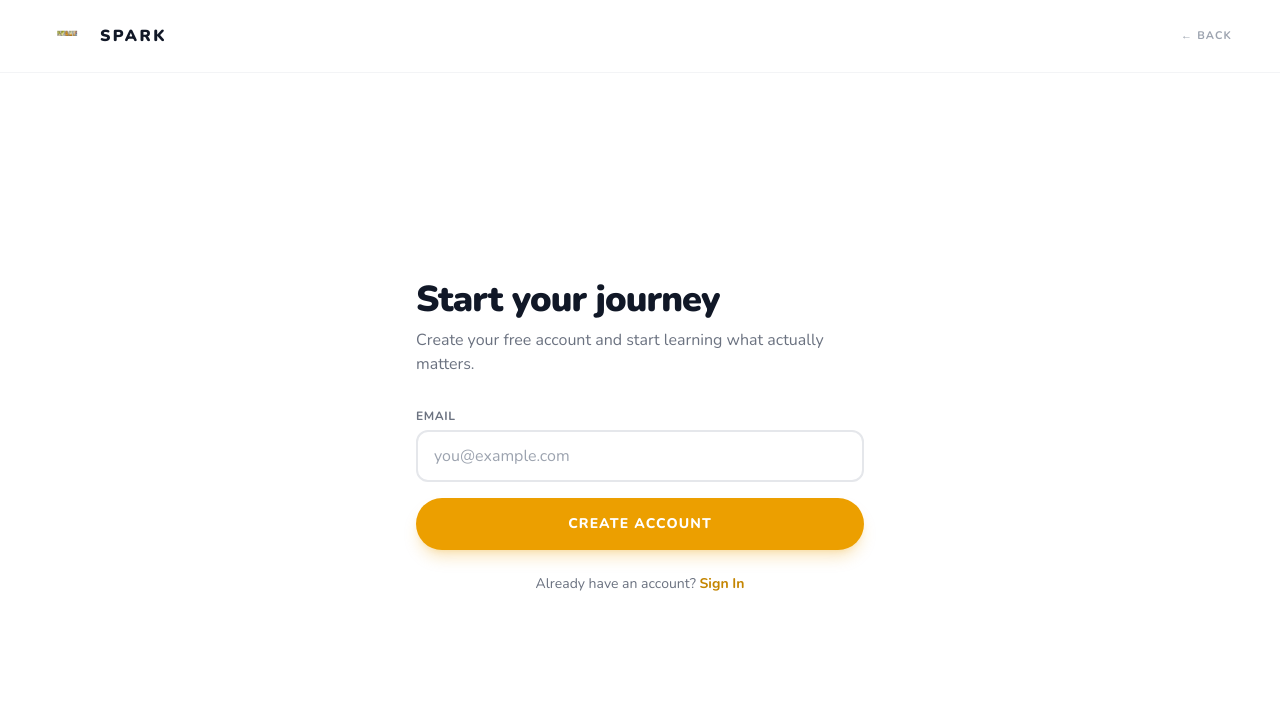
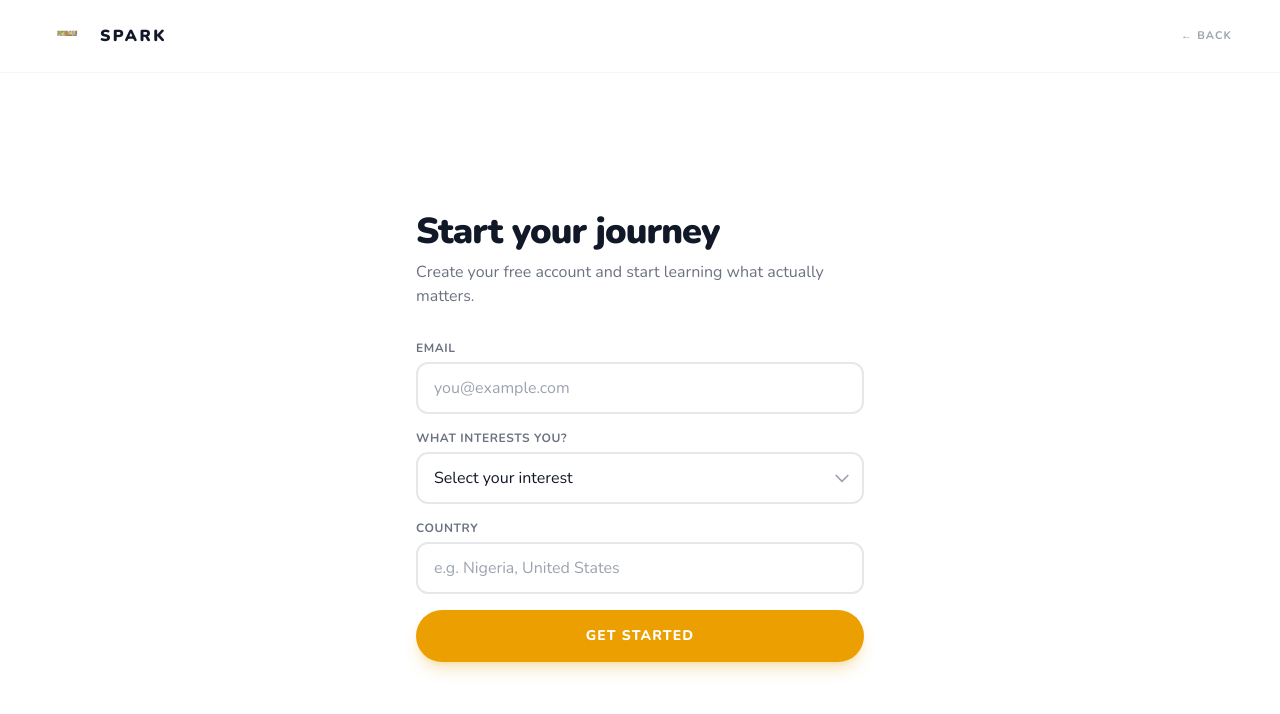
Before and after one commit to Hoshistechcorp/sparkbyibloov, a React (Vite) app: page /spark/auth in a window 1280 px wide. Shown: the top 714 px of the page. Built offline with nearby package versions, Linux system fonts and the light colour scheme; a web font is replaced by a local one.

Commit message:
Enhance auth with interest form
Co-authored-by: Hoshistechcorp <212983171+Hoshistechcorp@users.noreply.github.com>

```diff
--- a/src/pages/SparkAuth.tsx
+++ b/src/pages/SparkAuth.tsx
@@ -1,33 +1,55 @@
 import React, { useState } from 'react';
 import { SEOHead } from '@/components/SEOHead';
-import { motion } from 'framer-motion';
-import { Link, useNavigate } from 'react-router-dom';
+import { motion, AnimatePresence } from 'framer-motion';
+import { Link } from 'react-router-dom';
 import { supabase } from '@/integrations/supabase/client';
 import { toast } from 'sonner';
 import sparkLogo from '@/assets/spark-logo.svg';
 
+const INTEREST_OPTIONS = [
+  'Advanced Event Planning and Management with Creative Event Organizing',
+  'Tourist Guide Professional',
+  'Mixology & Bartending Techniques',
+  'Concierge Services',
+  'Orators / Public Speaking',
+  'Storyteller / Narrative Design',
+  'Visual Storytelling (Photography and Videography)',
+  'DJ/Music Production',
+  'Other (Please specify below)',
+];
+
 const SparkAuth = () => {
-  const [isSignUp, setIsSignUp] = useState(true);
   const [email, setEmail] = useState('');
-  const [password, setPassword] = useState('');
-  const [fullName, setFullName] = useState('');
+  const [interest, setInterest] = useState('');
+  const [otherInterest, setOtherInterest] = useState('');
+  const [country, setCountry] = useState('');
   const [loading, setLoading] = useState(false);
-  const navigate = useNavigate();
+  const [success, setSuccess] = useState(false);
+  const [referralCopied, setReferralCopied] = useState(false);
 
   const handleSubmit = async (e: React.FormEvent) => {
     e.preventDefault();
+    if (!interest) {
+      toast.error('Please select your interest');
+      return;
+    }
+    if (!country.trim()) {
+      toast.error('Please enter your country');
+      return;
+    }
     setLoading(true);
     try {
-      if (isSignUp) {
-        const { error } = await supabase.auth.signUp({ email, password, options: { data: { full_name: fullName }, emailRedirectTo: window.location.origin } });
+      const selectedInterest = interest === 'Other (Please specify below)' ? otherInterest : interest;
+      const { error } = await supabase.auth.signUp({
+        email,
+        password: crypto.randomUUID(),
+        options: {
+          data: { interest: selectedInterest, country: country.trim() },
+          emailRedirectTo: window.location.origin + '/spark',
+        },
+      });
       if (error) throw error;
-        toast.success('Check your email to confirm your account!');
-      } else {
-        const { error } = await supabase.auth.signInWithPassword({ email, password });
-        if (error) throw error;
-        toast.success('Welcome back!');
-        navigate('/spark');
-      }
+      setSuccess(true);
     } catch (error: any) {
       toast.error(error.message);
     } finally {
@@ -35,47 +57,163 @@ const SparkAuth = () => {
     }
   };
 
+  const handleReferFriend = () => {
+    const referralLink = `${window.location.origin}/spark/auth`;
+    const text = `Join Spark and start learning skills that actually matter! Sign up here: ${referralLink}`;
+    if (navigator.share) {
+      navigator.share({ title: 'Join Spark', text, url: referralLink }).catch(() => {});
+    } else {
+      navigator.clipboard.writeText(text).then(() => {
+        setReferralCopied(true);
+        toast.success('Referral link copied!');
+        setTimeout(() => setReferralCopied(false), 3000);
+      });
+    }
+  };
+
   return (
     <>
-      <SEOHead title={isSignUp ? 'Join Spark — Start Learning' : 'Sign In — Spark'} description="Join Spark by iBloov Learning." />
+      <SEOHead title="Join Spark — Start Learning" description="Join Spark by iBloov Learning." />
       <div className="min-h-screen bg-white font-[Nunito] flex flex-col">
         <nav className="flex items-center justify-between px-4 md:px-12 py-3 md:py-4 border-b border-gray-100">
           <Link to="/spark" className="flex items-center gap-2 md:gap-3">
             <img src={sparkLogo} alt="Spark" className="h-8 w-8 md:h-10 md:w-10" />
             <span className="text-sm md:text-base font-black tracking-[0.15em] uppercase text-gray-900">Spark</span>
           </Link>
-          <Link to="/spark" className="text-[11px] tracking-[0.1em] uppercase font-bold text-gray-400 hover:text-[#c48500] transition-colors">
+          <Link to="/spark" className="text-[11px] tracking-[0.1em] uppercase font-bold text-gray-400 hover:text-[#ec9f00] transition-colors">
             ← Back
           </Link>
         </nav>
 
         <div className="flex-1 flex items-center justify-center px-4 md:px-6 py-10 md:py-16">
-          <motion.div initial={{ opacity: 0, y: 30 }} animate={{ opacity: 1, y: 0 }} transition={{ duration: 0.6 }} className="w-full max-w-md">
+          <AnimatePresence mode="wait">
+            {!success ? (
+              <motion.div
+                key="form"
+                initial={{ opacity: 0, y: 30 }}
+                animate={{ opacity: 1, y: 0 }}
+                exit={{ opacity: 0, y: -20 }}
+                transition={{ duration: 0.5 }}
+                className="w-full max-w-md"
+              >
                 <h1 className="text-2xl md:text-4xl font-black tracking-tight text-gray-900 mb-2">
-              {isSignUp ? 'Start your journey' : 'Welcome back'}
+                  Start your journey
                 </h1>
                 <p className="text-sm md:text-base text-gray-500 mb-6 md:mb-8">
-              {isSignUp ? 'Create your free account and start learning what actually matters.' : 'Sign in to continue your learning journey.'}
+                  Create your free account and start learning what actually matters.
                 </p>
 
                 <form onSubmit={handleSubmit} className="space-y-4">
                   <div>
                     <label className="block text-xs font-bold uppercase tracking-wider text-gray-500 mb-1.5">Email</label>
-                <input type="email" value={email} onChange={e => setEmail(e.target.value)} required className="w-full px-4 py-3 border-2 border-gray-200 rounded-xl text-gray-900 focus:border-[#ec9f00] focus:outline-none transition-colors" placeholder="you@example.com" />
+                    <input
+                      type="email"
+                      value={email}
+                      onChange={e => setEmail(e.target.value)}
+                      required
+                      className="w-full px-4 py-3 border-2 border-gray-200 rounded-xl text-gray-900 focus:border-[#ec9f00] focus:outline-none transition-colors"
+                      placeholder="you@example.com"
+                    />
                   </div>
-              <motion.button type="submit" disabled={loading} whileHover={{ scale: 1.02 }} whileTap={{ scale: 0.98 }}
-                className="w-full bg-[#ec9f00] text-white font-extrabold text-sm tracking-[0.08em] uppercase px-8 py-4 rounded-full hover:bg-[#d48e00] transition-all shadow-lg shadow-[#ec9f00]/25 disabled:opacity-50">
-                {loading ? 'Please wait...' : isSignUp ? 'Create Account' : 'Sign In'}
+
+                  <div>
+                    <label className="block text-xs font-bold uppercase tracking-wider text-gray-500 mb-1.5">What interests you?</label>
+                    <div className="relative">
+                      <select
+                        value={interest}
+                        onChange={e => setInterest(e.target.value)}
+                        required
+                        className="w-full px-4 py-3 border-2 border-gray-200 rounded-xl text-gray-900 focus:border-[#ec9f00] focus:outline-none transition-colors appearance-none bg-white pr-10"
+                      >
+                        <option value="" disabled>Select your interest</option>
+                        {INTEREST_OPTIONS.map(opt => (
+                          <option key={opt} value={opt}>{opt}</option>
+                        ))}
+                      </select>
+                      <svg className="absolute right-3 top-1/2 -translate-y-1/2 w-5 h-5 text-gray-400 pointer-events-none" fill="none" viewBox="0 0 24 24" stroke="currentColor">
+                        <path strokeLinecap="round" strokeLinejoin="round" strokeWidth={2} d="M19 9l-7 7-7-7" />
+                      </svg>
+                    </div>
+                  </div>
+
+                  {interest === 'Other (Please specify below)' && (
+                    <motion.div initial={{ opacity: 0, height: 0 }} animate={{ opacity: 1, height: 'auto' }} transition={{ duration: 0.3 }}>
+                      <label className="block text-xs font-bold uppercase tracking-wider text-gray-500 mb-1.5">Please specify</label>
+                      <input
+                        type="text"
+                        value={otherInterest}
+                        onChange={e => setOtherInterest(e.target.value)}
+                        required
+                        className="w-full px-4 py-3 border-2 border-gray-200 rounded-xl text-gray-900 focus:border-[#ec9f00] focus:outline-none transition-colors"
+                        placeholder="Tell us what interests you"
+                      />
+                    </motion.div>
+                  )}
+
+                  <div>
+                    <label className="block text-xs font-bold uppercase tracking-wider text-gray-500 mb-1.5">Country</label>
+                    <input
+                      type="text"
+                      value={country}
+                      onChange={e => setCountry(e.target.value)}
+                      required
+                      className="w-full px-4 py-3 border-2 border-gray-200 rounded-xl text-gray-900 focus:border-[#ec9f00] focus:outline-none transition-colors"
+                      placeholder="e.g. Nigeria, United States"
+                    />
+                  </div>
+
+                  <motion.button
+                    type="submit"
+                    disabled={loading}
+                    whileHover={{ scale: 1.02 }}
+                    whileTap={{ scale: 0.98 }}
+                    className="w-full bg-[#ec9f00] text-white font-extrabold text-sm tracking-[0.08em] uppercase px-8 py-4 rounded-full hover:bg-[#d48e00] transition-all shadow-lg shadow-[#ec9f00]/25 disabled:opacity-50"
+                  >
+                    {loading ? 'Please wait...' : 'Get Started'}
                   </motion.button>
                 </form>
+              </motion.div>
+            ) : (
+              <motion.div
+                key="success"
+                initial={{ opacity: 0, scale: 0.9 }}
+                animate={{ opacity: 1, scale: 1 }}
+                transition={{ duration: 0.5, type: 'spring' }}
+                className="w-full max-w-md text-center"
+              >
+                <div className="w-20 h-20 mx-auto mb-6 rounded-full bg-[#ec9f00]/10 flex items-center justify-center">
+                  <svg className="w-10 h-10 text-[#ec9f00]" fill="none" viewBox="0 0 24 24" stroke="currentColor">
+                    <path strokeLinecap="round" strokeLinejoin="round" strokeWidth={2.5} d="M5 13l4 4L19 7" />
+                  </svg>
+                </div>
+                <h1 className="text-2xl md:text-4xl font-black tracking-tight text-gray-900 mb-3">
+                  You're in! 🎉
+                </h1>
+                <p className="text-sm md:text-base text-gray-500 mb-8 leading-relaxed">
+                  We've sent a confirmation to <span className="font-bold text-gray-900">{email}</span>. Check your inbox to get started with Spark.
+                </p>
 
-            <p className="text-center text-sm text-gray-500 mt-6">
-              {isSignUp ? 'Already have an account?' : "Don't have an account?"}{' '}
-              <button onClick={() => setIsSignUp(!isSignUp)} className="text-[#c48500] font-bold hover:underline">
-                {isSignUp ? 'Sign In' : 'Sign Up'}
-              </button>
-            </p>
+                <motion.button
+                  onClick={handleReferFriend}
+                  whileHover={{ scale: 1.02 }}
+                  whileTap={{ scale: 0.98 }}
+                  className="w-full bg-gray-900 text-white font-extrabold text-sm tracking-[0.08em] uppercase px-8 py-4 rounded-full hover:bg-gray-800 transition-all shadow-lg mb-4 flex items-center justify-center gap-3"
+                >
+                  <svg className="w-5 h-5" fill="none" viewBox="0 0 24 24" stroke="currentColor">
+                    <path strokeLinecap="round" strokeLinejoin="round" strokeWidth={2} d="M18 9v3m0 0v3m0-3h3m-3 0h-3m-2-5a4 4 0 11-8 0 4 4 0 018 0zM3 20a6 6 0 0112 0v1H3v-1z" />
+                  </svg>
+                  {referralCopied ? 'Link Copied!' : 'Refer a Friend'}
+                </motion.button>
+
+                <Link
+                  to="/spark"
+                  className="inline-block text-sm font-bold text-[#ec9f00] hover:underline mt-2"
+                >
+                  ← Back to Spark
+                </Link>
               </motion.div>
+            )}
+          </AnimatePresence>
         </div>
       </div>
     </>
```
Lines whose indentation alone changed are shown as unchanged.
